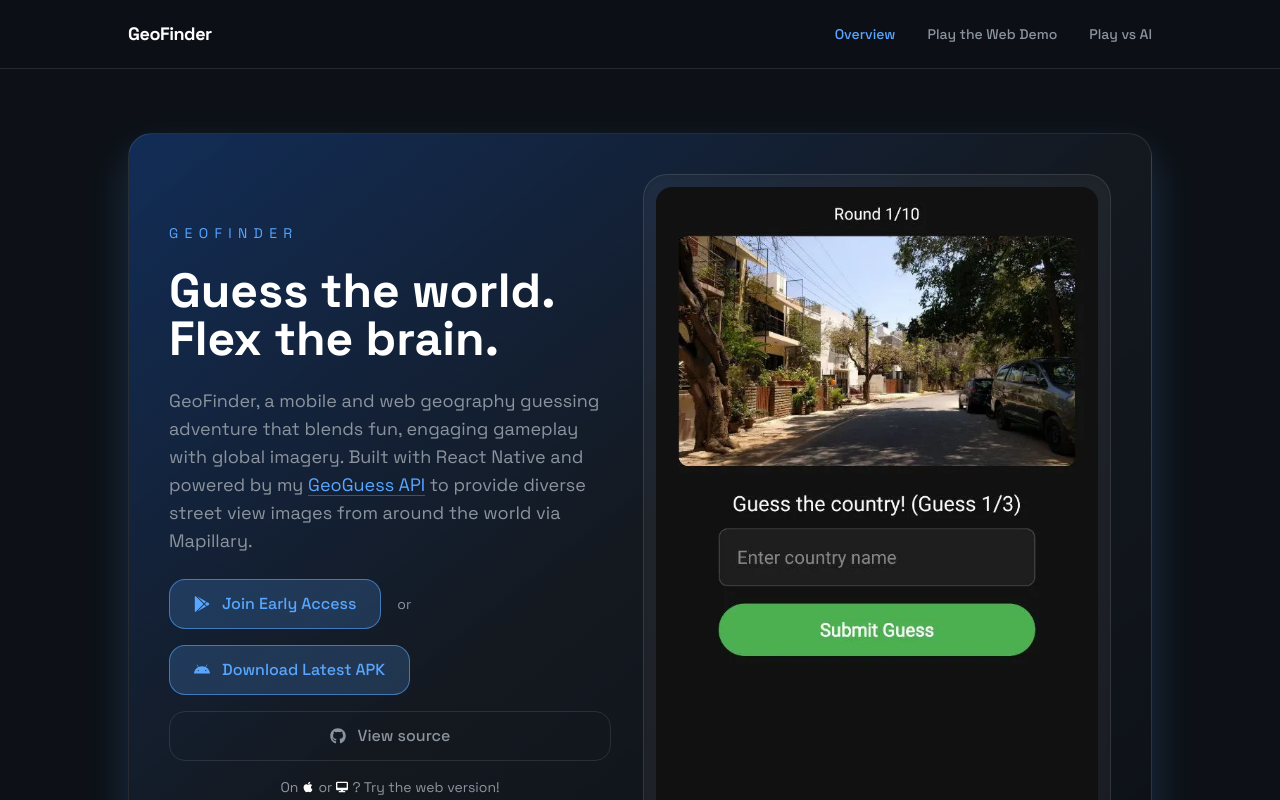
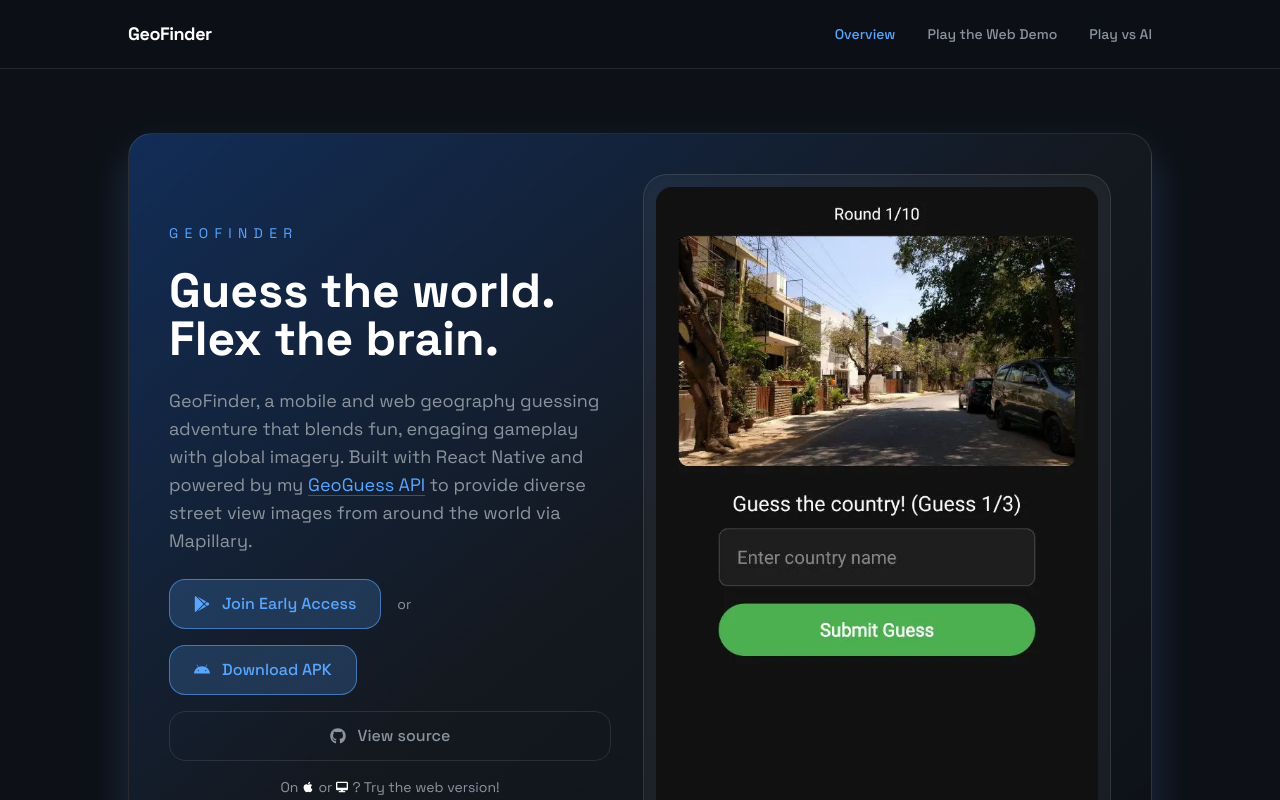
Before and after one commit to OOF2510/geoguess-web, a React (Vite) app: page / in a window 1280 px wide. Shown: the top 800 px of the page. Built offline with nearby package versions, Linux system fonts and the light colour scheme.

Commit message:
fix spacing

```diff
--- a/src/pages/GeoGuess.jsx
+++ b/src/pages/GeoGuess.jsx
@@ -209,7 +209,7 @@ function GeoGuess() {
                   className="group flex items-center justify-center gap-3 rounded-2xl border border-accent/60 bg-accent/20 px-6 py-3 font-medium text-accent transition hover:bg-accent/30 cursor-pointer w-full sm:w-auto"
                 >
                   <FaAndroid />
-                  Download Latest APK
+                  Download APK
                 </button>
               </div>
               <a
```
